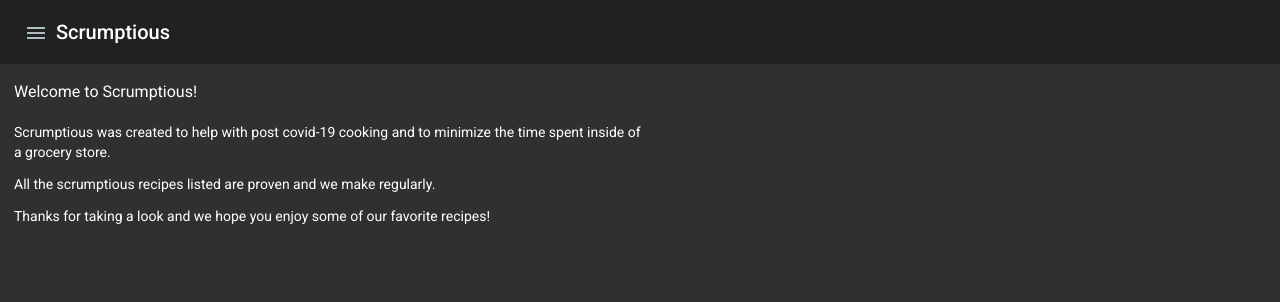
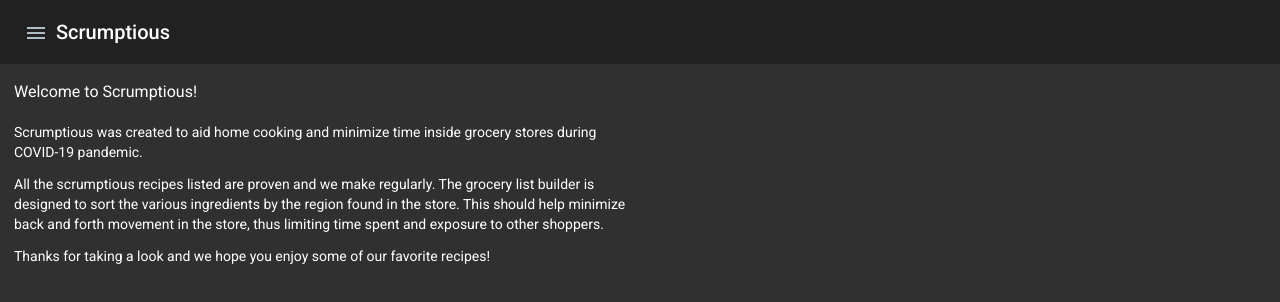
Before and after one commit to bsheps/scrumptious, an Angular app: page / in a window 1280 px wide. Shown: the top 302 px of the page. Built offline with nearby package versions, Linux system fonts and the light colour scheme.

Commit message:
reworded welcome page

```diff
--- a/package.json
+++ b/package.json
@@ -30,9 +30,9 @@
     "@angular-devkit/build-angular": "~0.901.6",
     "@angular/cli": "~9.1.6",
     "@angular/compiler-cli": "~9.1.7",
-    "@types/node": "^12.11.1",
     "@types/jasmine": "~3.5.0",
     "@types/jasminewd2": "~2.0.3",
+    "@types/node": "^12.11.1",
     "codelyzer": "^5.1.2",
     "jasmine-core": "~3.5.0",
     "jasmine-spec-reporter": "~4.2.1",
--- a/src/app/welcome-component/welcome-component.component.html
+++ b/src/app/welcome-component/welcome-component.component.html
@@ -1,10 +1,14 @@
 <div class="welcome-container">
   <h3>Welcome to Scrumptious!</h3>
   <p>
-    Scrumptious was created to help with post covid-19 cooking and to minimize
-    the time spent inside of a grocery store.
+    Scrumptious was created to aid home cooking and minimize time inside grocery
+    stores during COVID-19 pandemic.
   </p>
-  <p>All the scrumptious recipes listed are proven and we make regularly.</p>
+  <p>All the scrumptious recipes listed are proven and we make regularly. The
+    grocery list builder is designed to sort the various ingredients by the region
+    found in the store. This should help minimize back and forth movement in the
+    store, thus limiting time spent and exposure to other shoppers.
+  </p>
   <p>
     Thanks for taking a look and we hope you enjoy some of our favorite recipes!
   </p>
```
Also changed, not shown: 8 other files (tests, documents, lock files or other folders).
